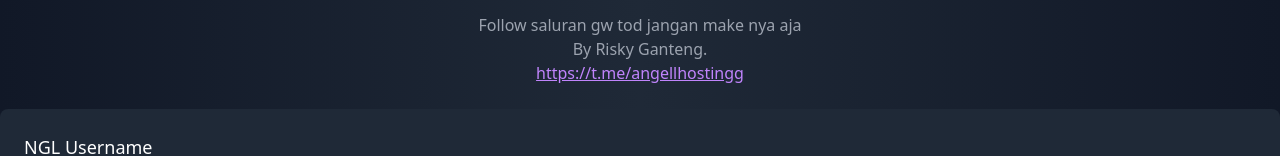
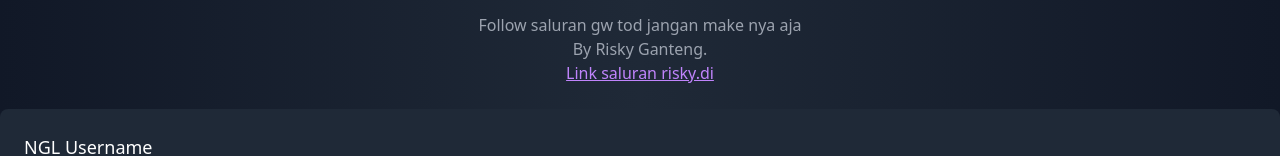
Before and after one commit to RiskyHosting/spam-ngl, a plain HTML site: page index.html in a window 1280 px wide. Shown: the part 139-295 px from the top of the page. Drawn offline with nearby package versions, Linux system fonts and the light colour scheme; some packages are replaced by stand-ins of ours; a script that the page names is missing.

Commit message:
Update index.html

```diff
--- a/index.html
+++ b/index.html
@@ -22,7 +22,7 @@
       <h2 class="text-3xl font-extrabold mb-4" data-aos="fade-up">Spam Pesan Anonim</h2>
       <p class="text-gray-400 mb-6" data-aos="fade-right">
         Follow saluran gw tod jangan make nya aja<br>By Risky Ganteng.<br>
-        <a href="https://whatsapp.com/channel/0029VbAX0Rk4inoiwrddF11R" class="text-purple-400 underline">https://t.me/angellhostingg</a>
+        <a href="https://whatsapp.com/channel/0029VbAX0Rk4inoiwrddF11R" class="text-purple-400 underline">Link saluran risky.di</a>
       </p>
     </div>
 
```
